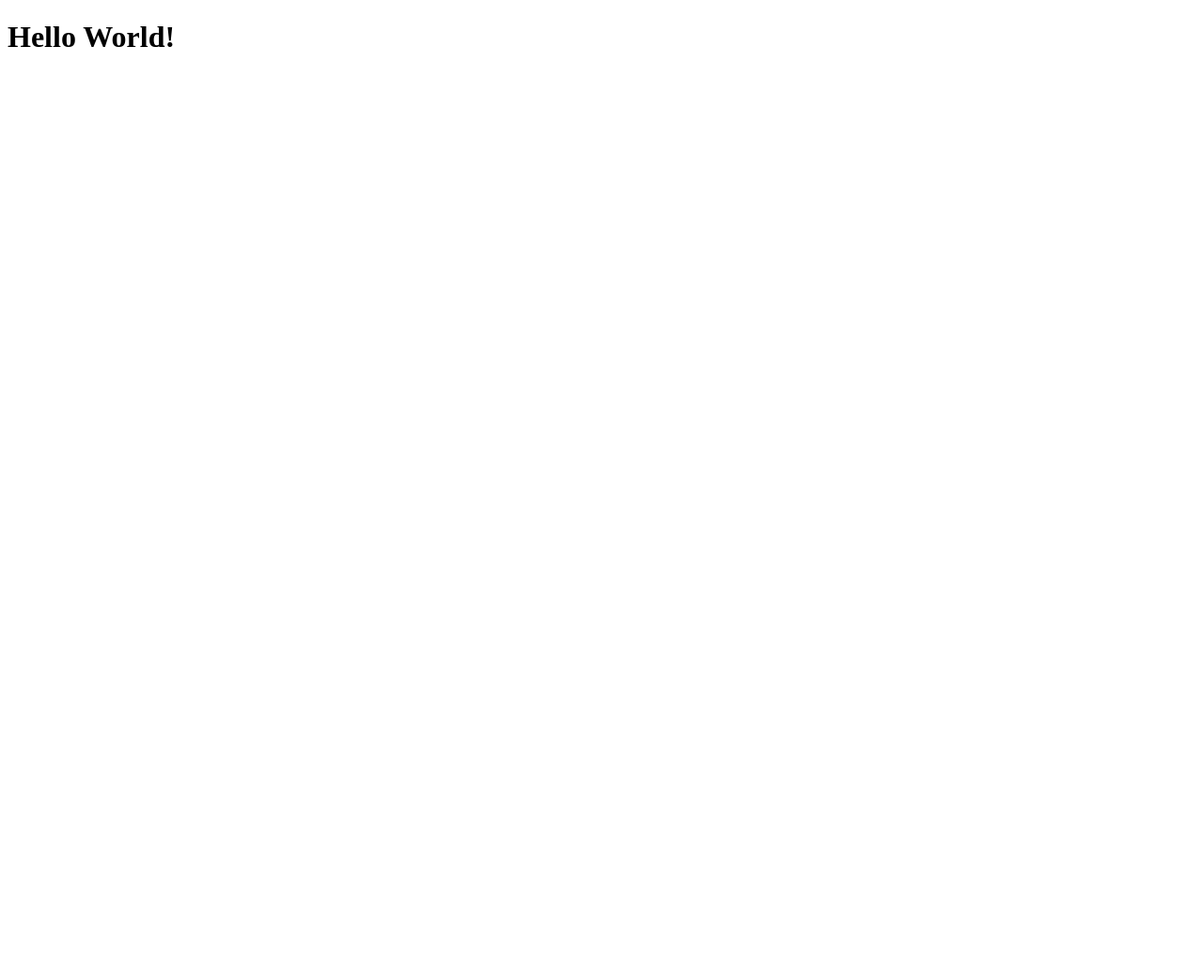
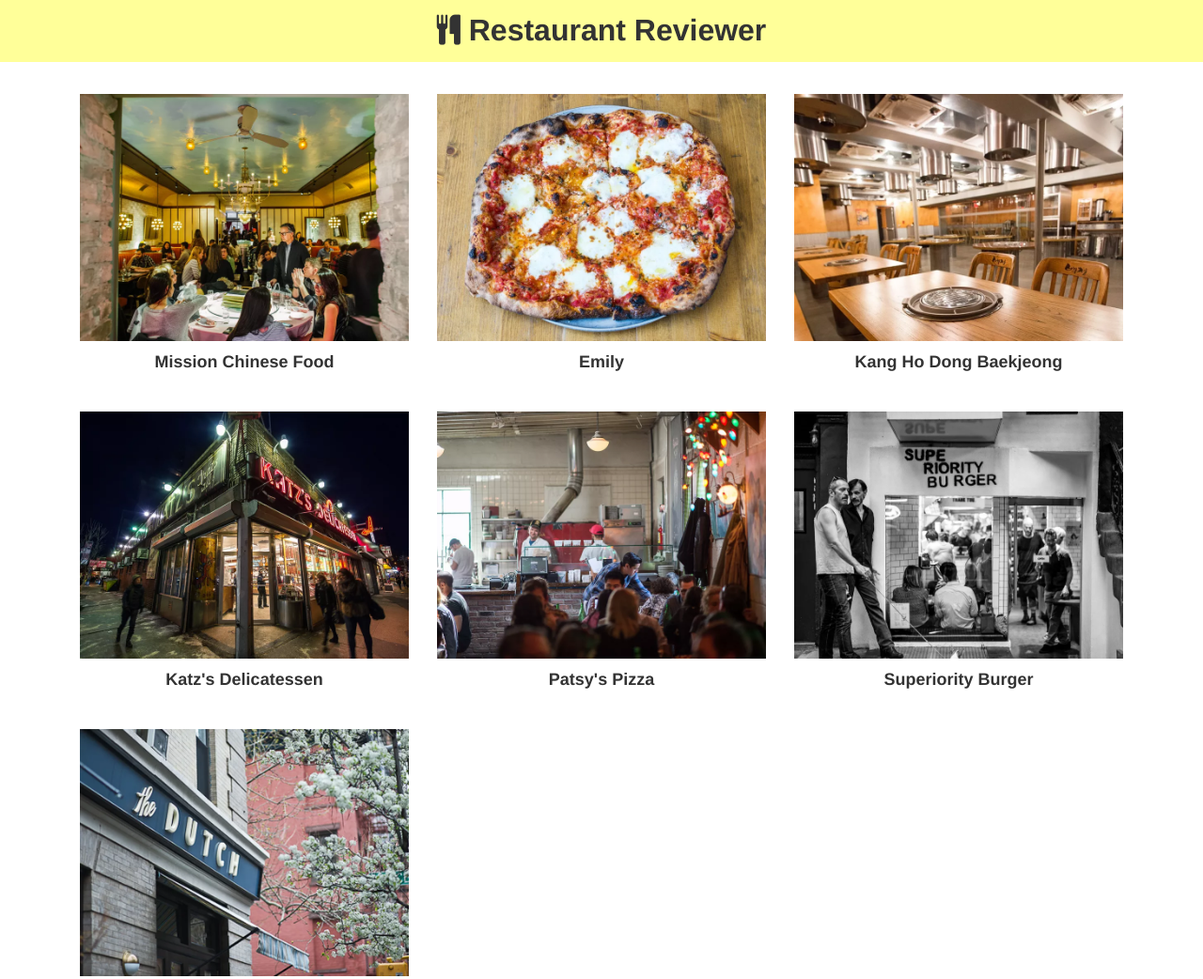
Before and after one commit to fleemaja/restaurant_reviewer, a website: page index.html in a window 1280 px wide. Shown: the top 1042 px of the page at 94% size. Before the commit the page ends 800 px from the top, so only its background shows below. Drawn offline with nearby package versions, Linux system fonts and the light colour scheme.

Commit message:
quick index page - displaying some placeholder data right now

```diff
--- a/index.html
+++ b/index.html
@@ -4,8 +4,145 @@
     <meta charset="utf-8">
     <meta name="viewport" content="width=device-width, initial-scale=1.0">
     <title>Restaurant Reviewer</title>
+    <link href="https://maxcdn.bootstrapcdn.com/bootstrap/3.3.6/css/bootstrap.min.css" rel="stylesheet" type="text/css">
+    <link rel="stylesheet" href="https://netdna.bootstrapcdn.com/font-awesome/4.0.3/css/font-awesome.min.css" type="text/css">
+    <link rel="stylesheet" href="./dist/css/main.css" type="text/css">
   </head>
   <body>
-    <h1>Hello World!</h1>
+
+    <header>
+      <nav class="navbar navbar-default navbar-fixed-top">
+  	      <span>
+            <i class="fa fa-cutlery" aria-hidden="true"></i> Restaurant Reviewer
+          </span>
+      </nav>
+    </header>
+
+    <div class="container" id="restaurants">
+    </div>
+
+    <script type="text/javascript" src="https://cdnjs.cloudflare.com/ajax/libs/jquery/3.1.0/jquery.min.js"></script>
+
+    <script>
+      var restaurants = [
+        {
+          "name": "Mission Chinese Food",
+          "photograph": "mission_chinese.jpg",
+          "address": "address",
+          "cuisine_type": "cuisine_type",
+          "operating_hours": {
+            "Monday": "Monday",
+            "Tuesday": "Tuesday",
+            "Wednesday": "Wednesday",
+            "Thursday": "Thursday",
+            "Friday": "Friday",
+            "Saturday": "Saturday",
+            "Sunday": "Sunday"
+          }
+        },
+        {
+          "name": "Emily",
+          "photograph": "emily_pizza.jpg",
+          "address": "address",
+          "cuisine_type": "cuisine_type",
+          "operating_hours": {
+            "Monday": "Monday",
+            "Tuesday": "Tuesday",
+            "Wednesday": "Wednesday",
+            "Thursday": "Thursday",
+            "Friday": "Friday",
+            "Saturday": "Saturday",
+            "Sunday": "Sunday"
+          }
+        },
+        {
+          "name": "Kang Ho Dong Baekjeong",
+          "photograph": "kang_ho_dong.jpg",
+          "address": "address",
+          "cuisine_type": "cuisine_type",
+          "operating_hours": {
+            "Monday": "Monday",
+            "Tuesday": "Tuesday",
+            "Wednesday": "Wednesday",
+            "Thursday": "Thursday",
+            "Friday": "Friday",
+            "Saturday": "Saturday",
+            "Sunday": "Sunday"
+          }
+        },
+        {
+          "name": "Katz's Delicatessen",
+          "photograph": "katz_deli.jpg",
+          "address": "address",
+          "cuisine_type": "cuisine_type",
+          "operating_hours": {
+            "Monday": "Monday",
+            "Tuesday": "Tuesday",
+            "Wednesday": "Wednesday",
+            "Thursday": "Thursday",
+            "Friday": "Friday",
+            "Saturday": "Saturday",
+            "Sunday": "Sunday"
+          }
+        },
+        {
+          "name": "Patsy's Pizza",
+          "photograph": "pizza.jpg",
+          "address": "address",
+          "cuisine_type": "cuisine_type",
+          "operating_hours": {
+            "Monday": "Monday",
+            "Tuesday": "Tuesday",
+            "Wednesday": "Wednesday",
+            "Thursday": "Thursday",
+            "Friday": "Friday",
+            "Saturday": "Saturday",
+            "Sunday": "Sunday"
+          }
+        },
+        {
+          "name": "Superiority Burger",
+          "photograph": "superiority_burger.jpg",
+          "address": "address",
+          "cuisine_type": "cuisine_type",
+          "operating_hours": {
+            "Monday": "Monday",
+            "Tuesday": "Tuesday",
+            "Wednesday": "Wednesday",
+            "Thursday": "Thursday",
+            "Friday": "Friday",
+            "Saturday": "Saturday",
+            "Sunday": "Sunday"
+          }
+        },
+        {
+          "name": "The Dutch",
+          "photograph": "the_dutch.jpg",
+          "address": "address",
+          "cuisine_type": "cuisine_type",
+          "operating_hours": {
+            "Monday": "Monday",
+            "Tuesday": "Tuesday",
+            "Wednesday": "Wednesday",
+            "Thursday": "Thursday",
+            "Friday": "Friday",
+            "Saturday": "Saturday",
+            "Sunday": "Sunday"
+          }
+        }
+      ];
+
+      $(document).ready(function() {
+          var html = "";
+          $.each(restaurants, function(key, val) {
+            html += "<div class='col-md-4'><figure>";
+            html += "<img class='img-fluid' src='./assets/images/" + val.photograph + "' alt='" + val.name + "' width='400'>";
+            html += "<figcaption>" + val.name + "</figcaption>";
+            html += "</figure></div>";
+          });
+          $('#restaurants').append(html);
+        });
+    </script>
+
   </body>
 </html>
```
Also changed, not shown: data/restaurants.json (added, +107 -0 lines), assets/images/emily_pizza.jpg (added), assets/images/kang_ho_dong.jpg (added), assets/images/katz_deli.jpg (added), assets/images/mission_chinese.jpg (added), assets/images/pizza.jpg (added), assets/images/superiority_burger.jpg (added), assets/images/the_dutch.jpg (added), dist/css/main.css (added).
